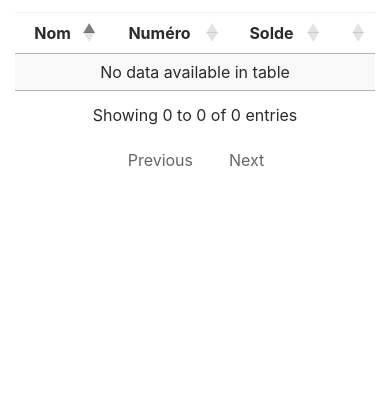
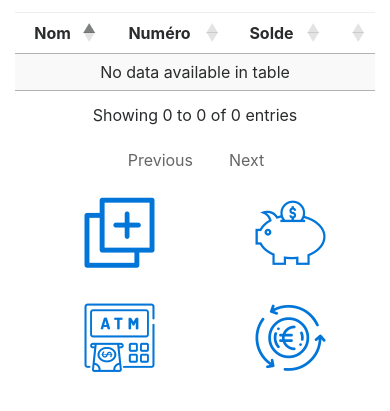
Before and after one commit to Sanchez-Clement/GestionBancaire, a PHP site: page /controllers/home.php in a window 390 px wide. Shown: the part 285-696 px from the top of the page. Run offline with PHP 8.4, Linux system fonts and the light colour scheme; data that the repository does not hold is empty; some libraries are stand-ins or nearby versions.

Commit message:
add the #homePhone in views/home.php

```diff
--- /dev/null
+++ b/assets/css/flaticon.css
@@ -0,0 +1,35 @@
+	/*
+  	Flaticon icon font: Flaticon
+  	Creation date: 08/11/2017 16:02
+  	*/
+
+@font-face {
+  font-family: "Flaticon";
+  src: url("./Flaticon.eot");
+  src: url("./Flaticon.eot?#iefix") format("embedded-opentype"),
+       url("./Flaticon.woff") format("woff"),
+       url("./Flaticon.ttf") format("truetype"),
+       url("./Flaticon.svg#Flaticon") format("svg");
+  font-weight: normal;
+  font-style: normal;
+}
+
+@media screen and (-webkit-min-device-pixel-ratio:0) {
+  @font-face {
+    font-family: "Flaticon";
+    src: url("./Flaticon.svg#Flaticon") format("svg");
+  }
+}
+
+[class^="flaticon-"]:before, [class*=" flaticon-"]:before,
+[class^="flaticon-"]:after, [class*=" flaticon-"]:after {
+  font-family: Flaticon;
+        font-size: 70px;
+font-style: normal;
+margin-left: 20px;
+}
+
+.flaticon-piggybank:before { content: "\f100"; }
+.flaticon-atm-machine:before { content: "\f101"; }
+.flaticon-euro:before { content: "\f102"; }
+.flaticon-circle:before { content: "\f103"; }
--- a/assets/css/main.css
+++ b/assets/css/main.css
@@ -2,3 +2,11 @@
   background-image: url("../img/242.jpg");
   background-size: 110px;
 }
+
+.flaticon-transfer{
+  font-size: 6em;
+}
+
+#homePhone a:hover {
+  text-decoration: none ;
+}
--- /dev/null
+++ b/controllers/addAccount.php
@@ -0,0 +1,4 @@
+<?php
+
+require '../views/addAccount.php';
+ ?>
--- a/model/AccountManager.php
+++ b/model/AccountManager.php
@@ -81,14 +81,14 @@ class AccountManager
         }
 
         /** delete an account in database
-         *@param object
+         *@param int
          *@return empty
          */
-        public function deleteAccount(Account $account)
+        public function deleteAccount($id)
         {
             $reponse=$this->bdd->prepare('DELETE FROM Accounts WHERE idAccount = :id');
             $reponse->execute(array(
-          'id' => $account->getIdAccount()
+          'id' => $id
         ));
         }
 }
--- /dev/null
+++ b/views/addAccount.php
@@ -0,0 +1,2 @@
+
+<p>test</p>
--- a/views/home.php
+++ b/views/home.php
@@ -33,6 +33,19 @@
    </tbody>
  </table>
 
+ <div class="row hidden hidden-sm-down">
+
+ </div>
+
+ <div class="row hidden-sm-up justify-content-around" id="homePhone">
+<a class="col-4 ml-4 text-center" href="../controllers/addAccount.php"><i class="flaticon-circle"></i></a>
+<a class="col-4 mr-4  text-center" href="../controllers/addAccount.php"><i class="flaticon-piggybank"></i></a>
+<a class="col-4 ml-4 text-center" href="../controllers/addAccount.php"><i class="flaticon-atm-machine" aria-hidden="true"></i></a>
+<a class="col-4 mr-4  text-center" href="../controllers/addAccount.php"><i class="flaticon-euro"></i></a>
+
+ </div>
+
+
  <?php
    include("template/footer.php")
   ?>
--- a/views/template/header.php
+++ b/views/template/header.php
@@ -9,6 +9,7 @@
 
 <link rel="stylesheet" type="text/css" href="//cdn.datatables.net/1.10.16/css/jquery.dataTables.css">
         <link rel="apple-touch-icon" href="apple-touch-icon.png">
+        <link rel="stylesheet" type="text/css" href="../assets/css/flaticon.css">
         <!-- Place favicon.ico in the root directory -->
           <link rel="stylesheet" href="../assets/css/bootstrap.css">
         <link rel="stylesheet" href="../assets/css/normalize.css">
```
Also changed, not shown: assets/css/Flaticon.svg (added), assets/css/Flaticon.ttf (added), assets/css/Flaticon.woff (added), 1 other file.
